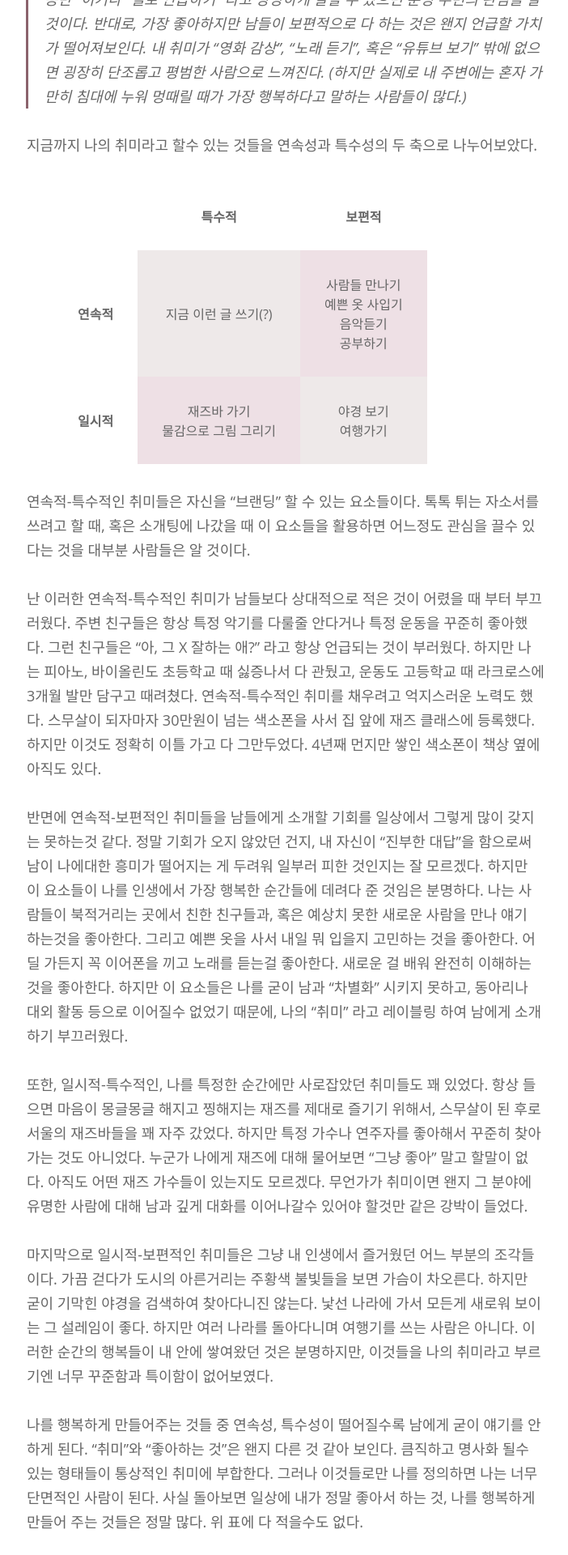
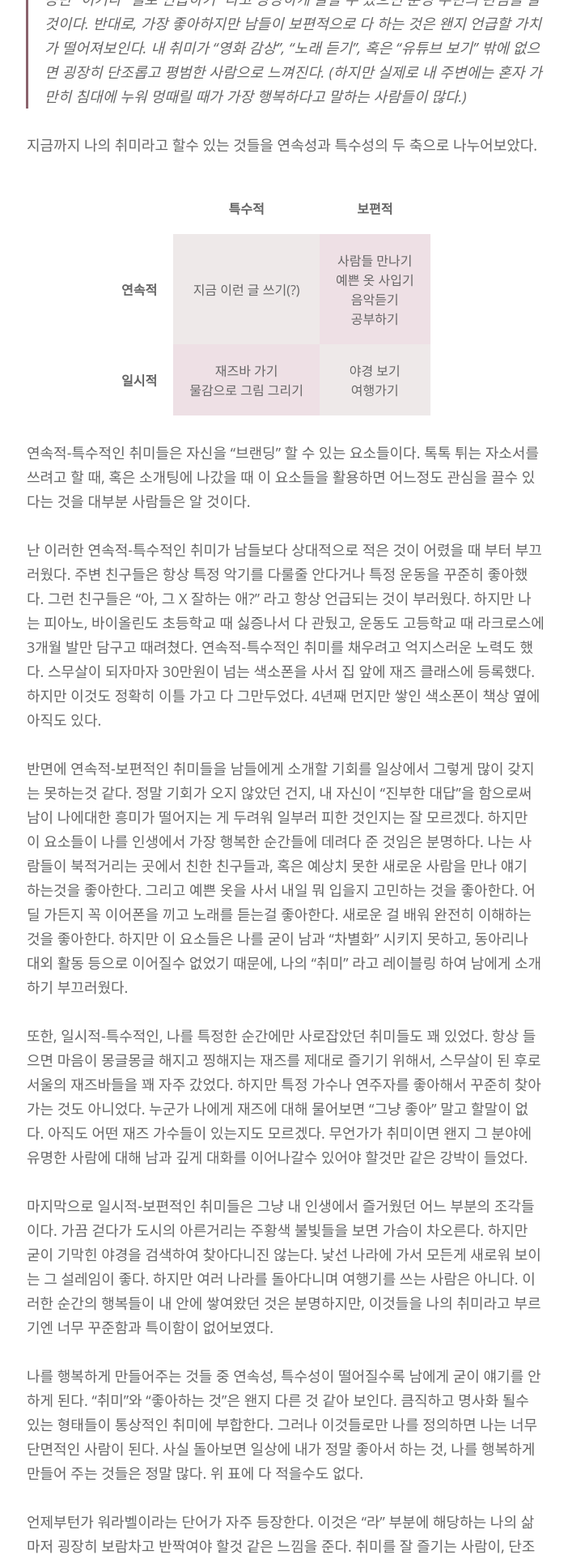
Before and after one commit to minniie/minniie.github.io, a Jekyll site: the page built from _posts/2021-08-05-post4.markdown, in a window 1280 px wide. Shown: the part 1792-3712 px from the top of the page at 81% size, without its empty margins (287-989 px from the left). Built offline with Jekyll 4.4.1, drawn with Linux system fonts in a browser that asks for light colours; nearby versions of some CDN libraries; some web fonts are replaced.

Commit message:
Update main.sass

```diff
--- a/css/main.sass
+++ b/css/main.sass
@@ -35,16 +35,16 @@ table
   display: block
   margin-left: auto
   margin-right: auto
-  width: 90%
+  width: 70%
   border: 1px solid #FFF
   border-collapse: collapse
   table-layout: fixed
 th
-  padding: 30px
+  padding: 20px
   text-align: center
   background: #FFF
 td
-  padding: 30px
+  padding: 20px
   text-align: center
 
 tr:nth-child(1) td:first-child
```
